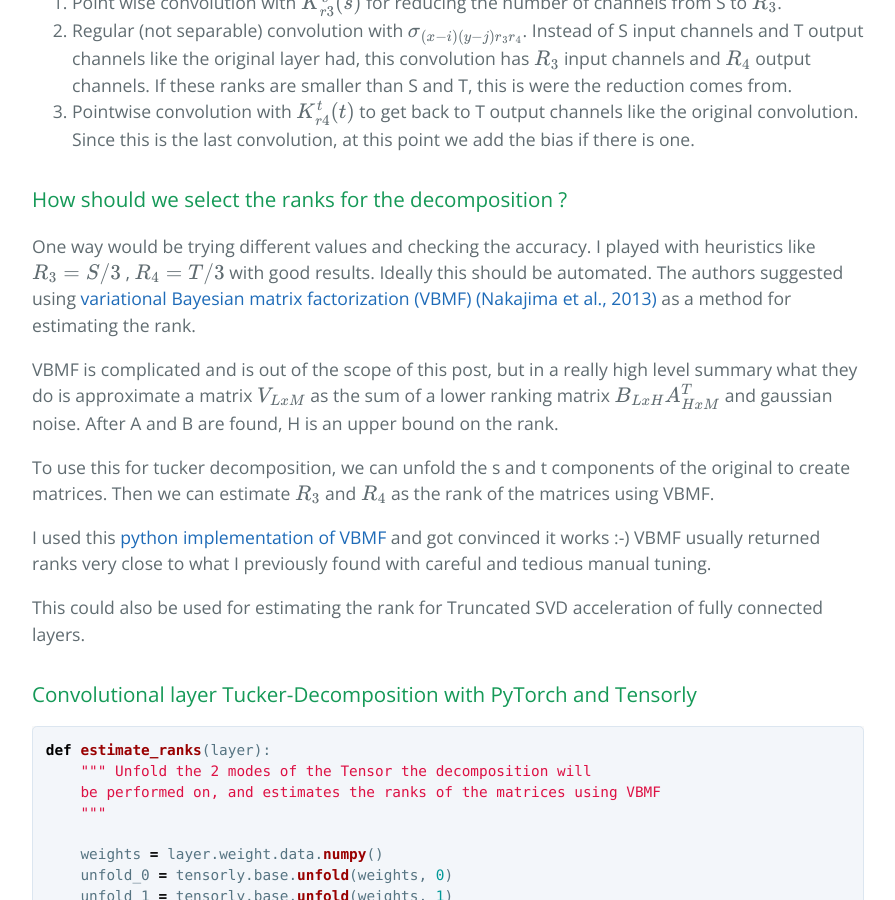
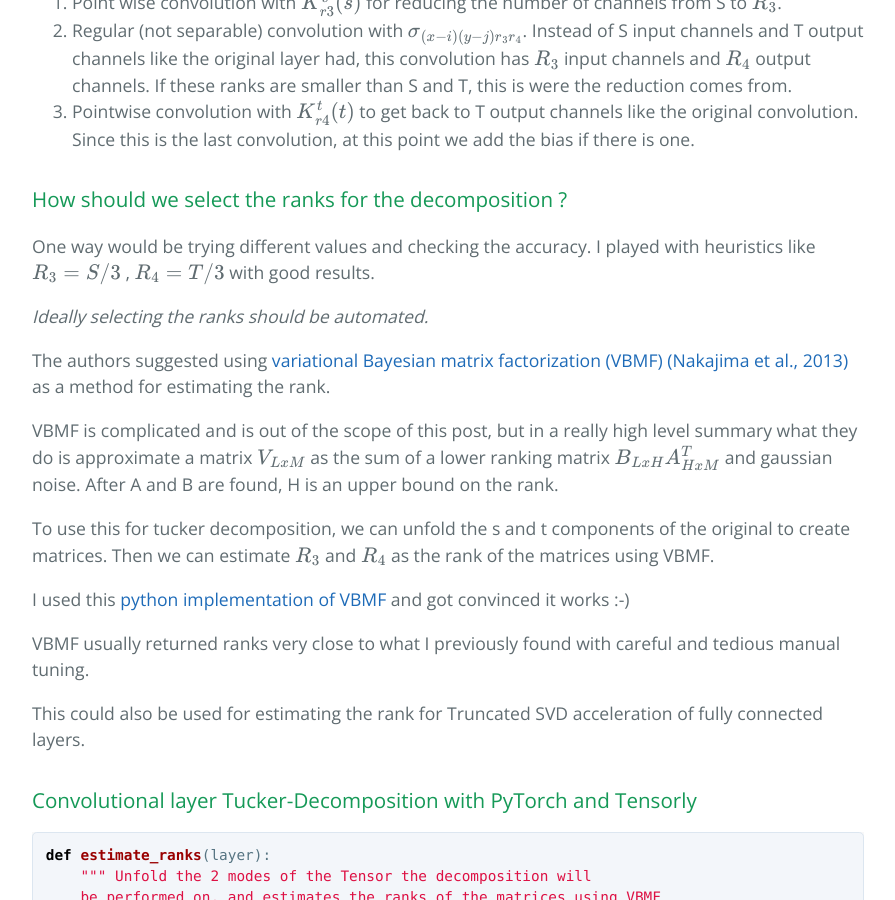
Before and after one commit to jacobgil/jacobgil.github.io, a Jekyll site: the page built from _posts/2018-01-23-tensor-decompositions-deep-neural-networks.md, in a window 1280 px wide and 900 px high, scrolled down 7212 px. Shown: the whole window, without its empty margins (192-1087 px from the left). Built offline with Jekyll 4.4.1, drawn with Linux system fonts in a browser that asks for light colours; formulas are drawn with MathJax 3; comment, search, counter and statistics services are not loaded.

Commit message:
Update 2018-01-23-tensor-decompositions-deep-neural-networks.md

```diff
--- a/_posts/2018-01-23-tensor-decompositions-deep-neural-networks.md
+++ b/_posts/2018-01-23-tensor-decompositions-deep-neural-networks.md
@@ -251,7 +251,9 @@ This gives us the following recipe for doing the convolution with Tucker Decompo
 
 ###  How should we select the ranks for the decomposition ?
 One way would be trying different values and checking the accuracy. I played with heuristics like $$ R_3 = S/3 $$ , $$ R_4 = T/3 $$ with good results.
-Ideally this should be automated.
+
+*Ideally selecting the ranks should be automated.*
+
 The authors suggested using [variational Bayesian matrix factorization (VBMF) (Nakajima et al., 2013)](http://www.jmlr.org/papers/volume14/nakajima13a/nakajima13a.pdf) as a method  for estimating the rank.
 
 VBMF is complicated and is out of the scope of this post, but in a really high level summary what they do is approximate a matrix $$ V_{LxM} $$ as the sum of a lower ranking matrix $$ B_{LxH}A^T_{HxM} $$ and gaussian noise.
@@ -259,7 +261,9 @@ After A and B are found, H is an upper bound on the rank.
 
 To use this for tucker decomposition, we can unfold the s and t components of the original to create matrices. Then we can estimate $$ R_3 $$ and $$R_4$$ as the rank of the matrices using VBMF.
 
-I used this [python implementation of VBMF](https://github.com/CasvandenBogaard/VBMF) and got convinced it works :-) VBMF usually returned ranks very close to what I previously found with careful and tedious manual tuning.
+I used this [python implementation of VBMF](https://github.com/CasvandenBogaard/VBMF) and got convinced it works :-)
+
+VBMF usually returned ranks very close to what I previously found with careful and tedious manual tuning.
 
 This could also be used for estimating the rank for Truncated SVD acceleration of fully connected layers.
 
```
